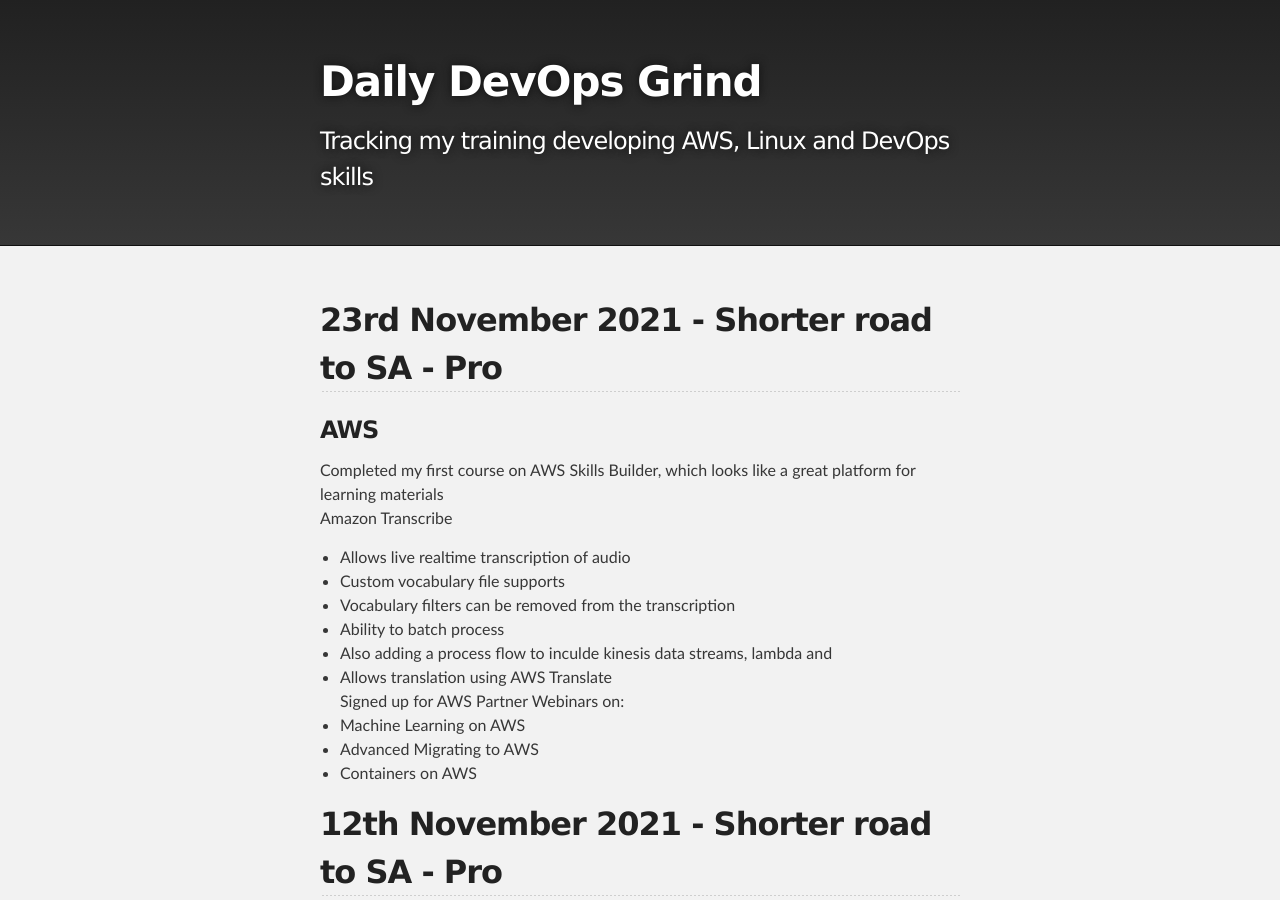
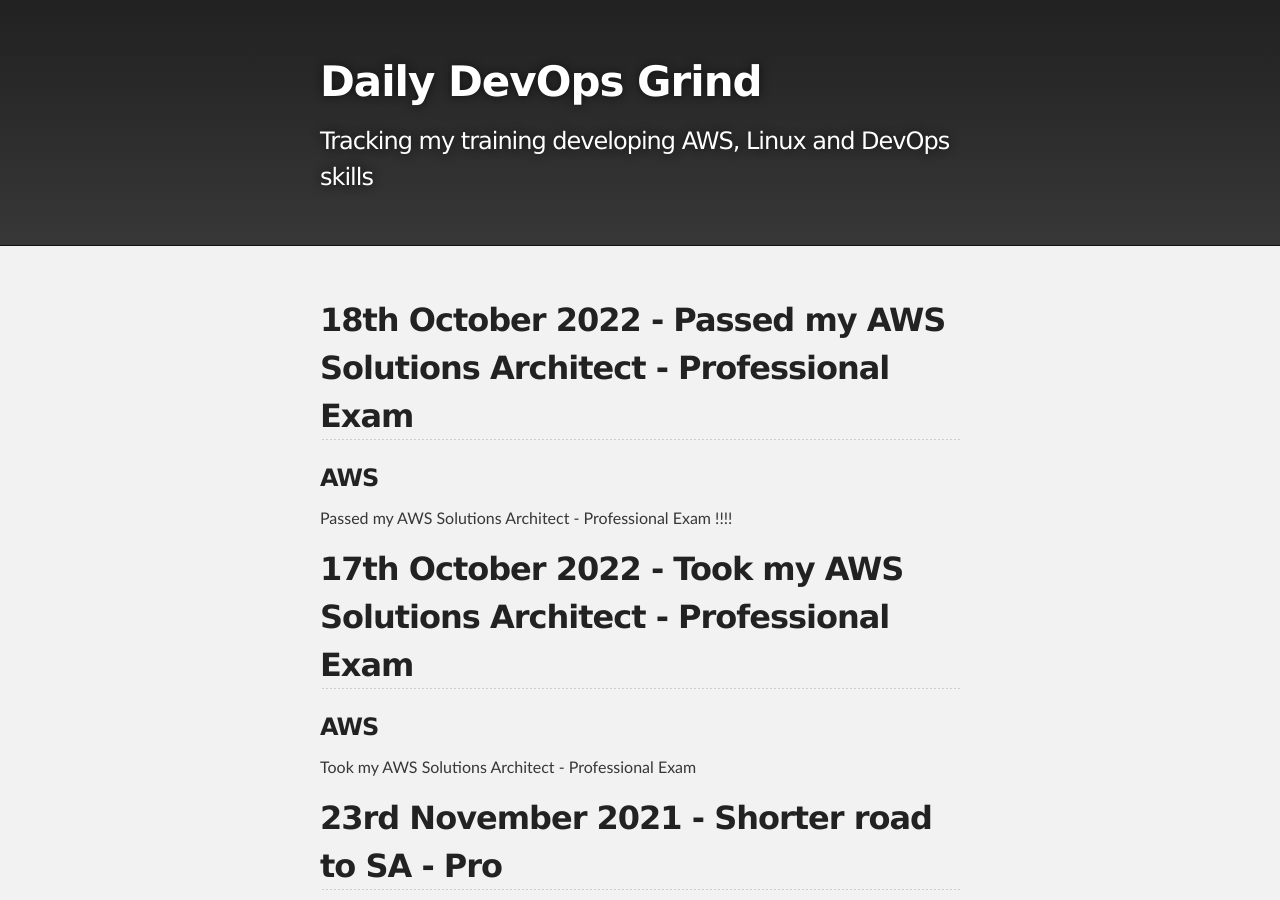
Before and after one commit to adamp-github/adamp-github.github.io, a Jekyll site: the page built from index.md, in a window 1280 px wide and 900 px high. Built offline with Jekyll 4.4.1, drawn with Linux system fonts in a browser that asks for light colours; our own code applies the rules of GitHub Pages for plain Markdown files; a script that is not in the unit is left out.

Commit message:
Updated Readme - Oct22

```diff
--- a/index.md
+++ b/index.md
@@ -1,3 +1,13 @@
+## 18th October 2022 - Passed my AWS Solutions Architect - Professional Exam
+### AWS
+Passed my AWS Solutions Architect - Professional Exam !!!!
+<div data-iframe-width="150" data-iframe-height="270" data-share-badge-id="3002aa4a-52f6-4ac7-926e-3e1714ea2f3f" data-share-badge-host="https://www.credly.com"></div><script type="text/javascript" async src="//cdn.credly.com/assets/utilities/embed.js"></script>
+
+
+## 17th October 2022 - Took my AWS Solutions Architect - Professional Exam
+### AWS
+Took my AWS Solutions Architect - Professional Exam
+
 ## 23rd November 2021 - Shorter road to SA - Pro
 ### AWS
 Completed my first course on AWS Skills Builder, which looks like a great platform for learning materials
```
